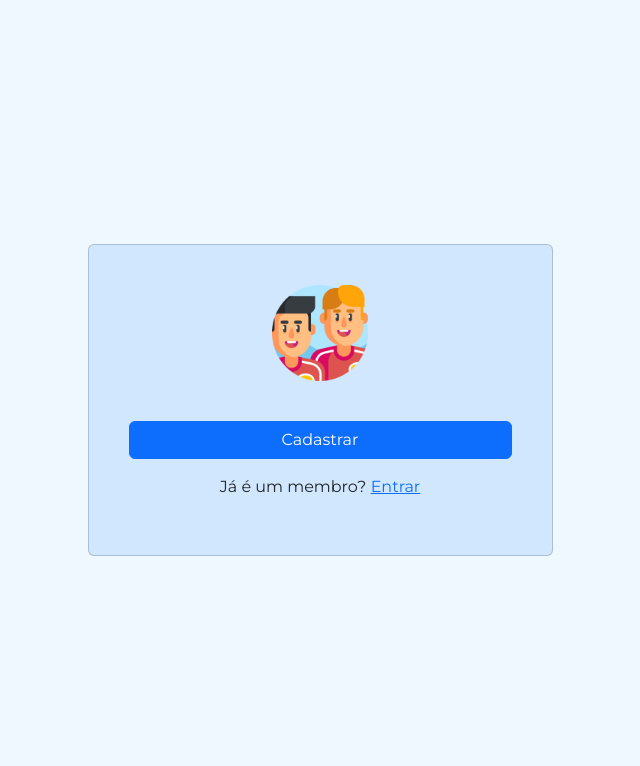
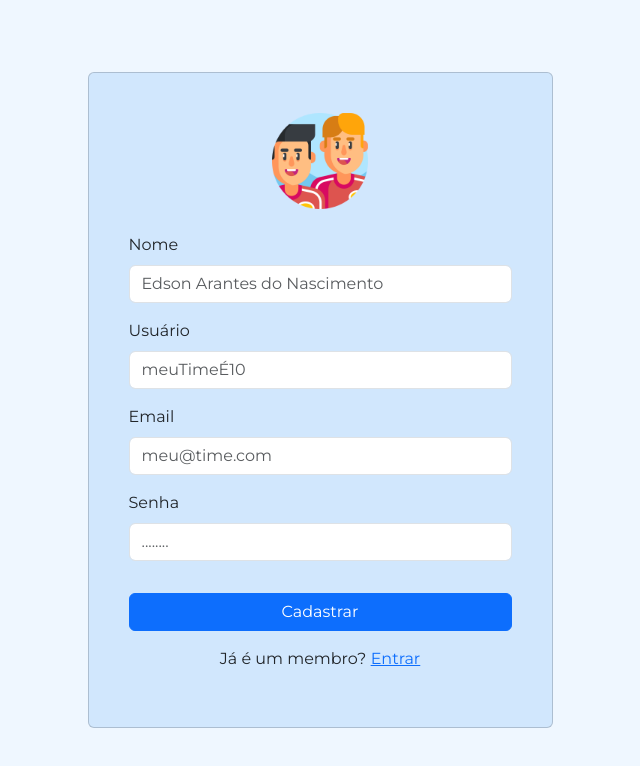
Before and after one commit to willmustafa/teste-trade-tech-fullstack, a React (Create React App) app in the folder frontend/: page / in a window 1280 px wide. Both pictures are taken after a click on the element "Cadastrar-se". Shown: the top 766 px of the page, without its empty margins (320-960 px from the left). Built offline with nearby package versions, Linux system fonts and the light colour scheme.

Commit message:
Adds register component

```diff
--- /dev/null
+++ b/frontend/src/components/register/index.tsx
@@ -0,0 +1,52 @@
+import React from "react";
+
+export default function Register() {
+  return (
+    <>
+    <div className="mb-3">
+        <label htmlFor="name" className="form-label">
+          Nome
+        </label>
+        <input
+          type="text"
+          className="form-control"
+          id="name"
+          placeholder="Edson Arantes do Nascimento"
+        />
+      </div>
+      <div className="mb-3">
+        <label htmlFor="user" className="form-label">
+          Usuário
+        </label>
+        <input
+          type="text"
+          className="form-control"
+          id="user"
+          placeholder="meuTimeÉ10"
+        />
+      </div>
+      <div className="mb-3">
+        <label htmlFor="email" className="form-label">
+          Email
+        </label>
+        <input
+          type="email"
+          className="form-control"
+          id="email"
+          placeholder="meu@time.com"
+        />
+      </div>
+      <div className="mb-3">
+        <label htmlFor="password" className="form-label">
+          Senha
+        </label>
+        <input
+          type="password"
+          className="form-control"
+          id="password"
+          placeholder="........"
+        />
+      </div>
+    </>
+  );
+}
--- a/frontend/src/pages/Login.tsx
+++ b/frontend/src/pages/Login.tsx
@@ -4,6 +4,7 @@ import referee from "../assets/images/referee.png";
 import refereeRed from "../assets/images/referee-red.png";
 import soccerPlayer from "../assets/images/soccer-player.png";
 import Login from "components/login";
+import Register from "components/register";
 
 enum PageModule {
   LOGIN = "login",
@@ -45,6 +46,7 @@ export default function LoginView() {
               )}
             </div>
             {page === PageModule.LOGIN && <Login />}
+            {page === PageModule.REGISTER && <Register />}
             <button className="btn btn-primary my-3 w-100" type="submit">
               {page === PageModule.LOGIN ? "Entrar" : "Cadastrar"}
             </button>
```
